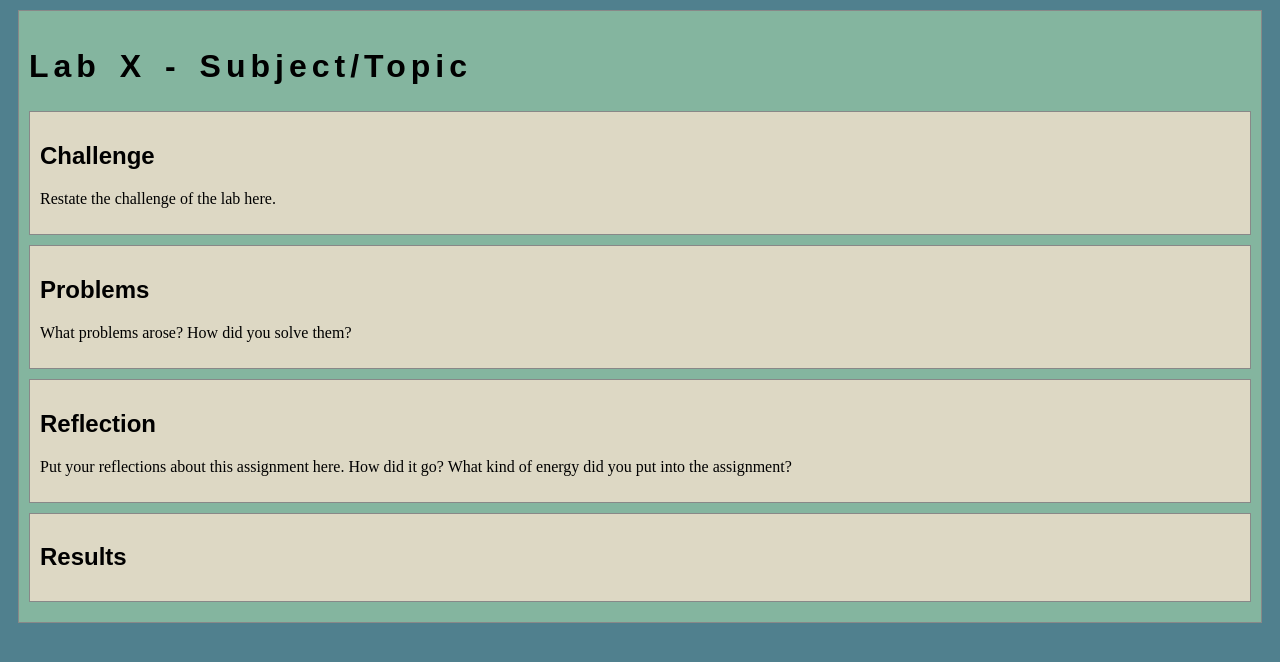
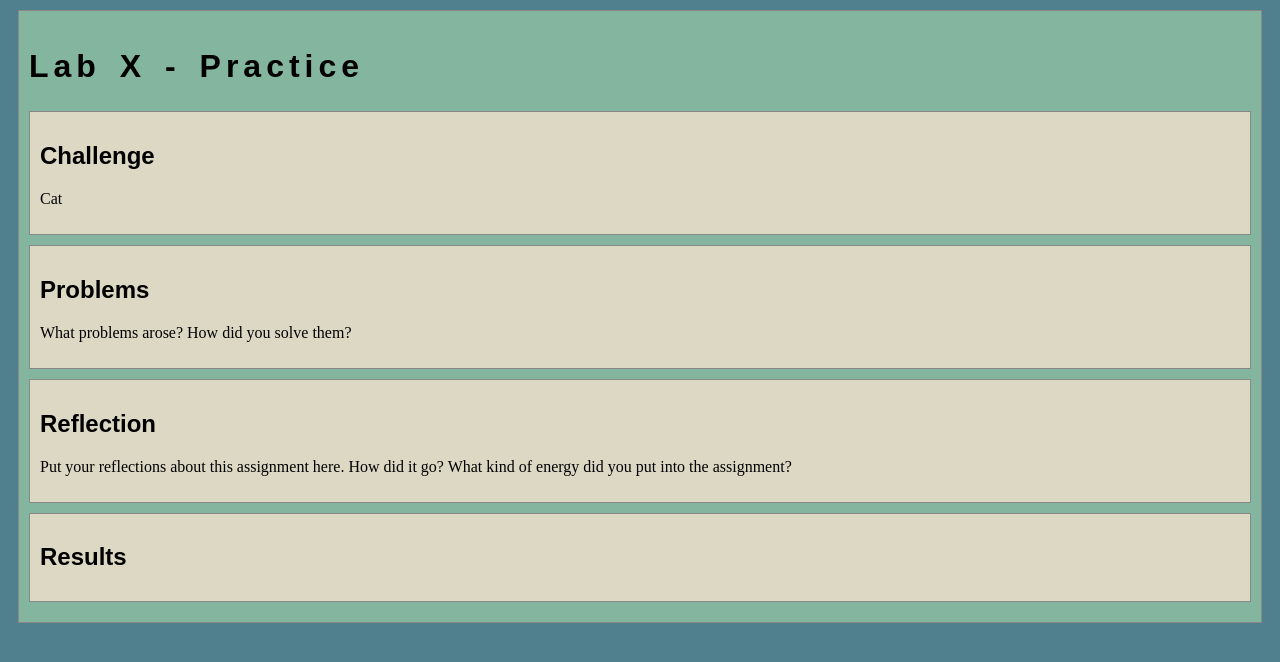
Before and after one commit to aprilgarnica/art101, a plain HTML site: page lab1/index.html in a window 1280 px wide. Drawn offline with nearby package versions, Linux system fonts and the light colour scheme.

Commit message:
Update index.html

```diff
--- a/lab1/index.html
+++ b/lab1/index.html
@@ -2,7 +2,7 @@
 <html>
 <head>
 	<!-- This title is used for tabs and bookmarks -->
-	<title>Lab X - Subject/Topic</title>
+	<title>Lab X - Practice</title>
 
 	<!-- Use UTF character set, a good idea with any webpage -->
   	<meta charset="UTF-8" />
@@ -23,10 +23,10 @@
 	<!-- Style this page by changing the CSS in ../css/site.css or css/lab.css -->
 	<main id="content">
 		<section>
-			<h1>Lab X - Subject/Topic</h1>
+			<h1>Lab X - Practice</h1>
 			<div class="minor-section">
 					<h2>Challenge</h2>
-					<p>Restate the challenge of the lab here.</p>
+					<p>Cat</p>
 			</div>
 
 			<div class="minor-section">
```
